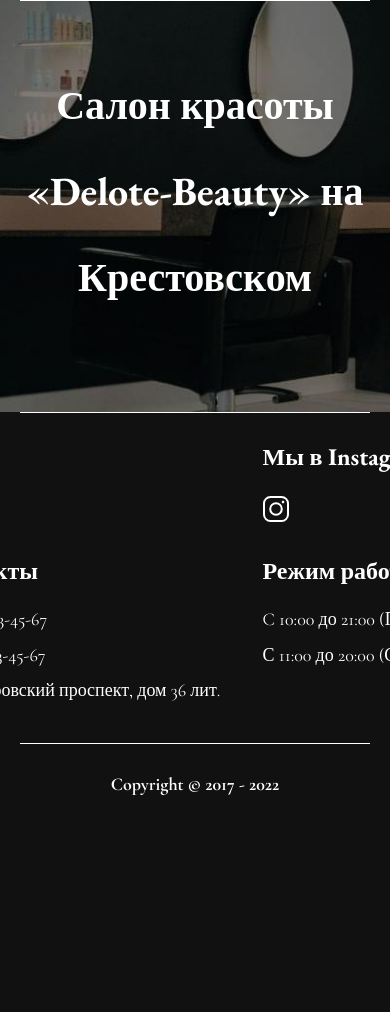
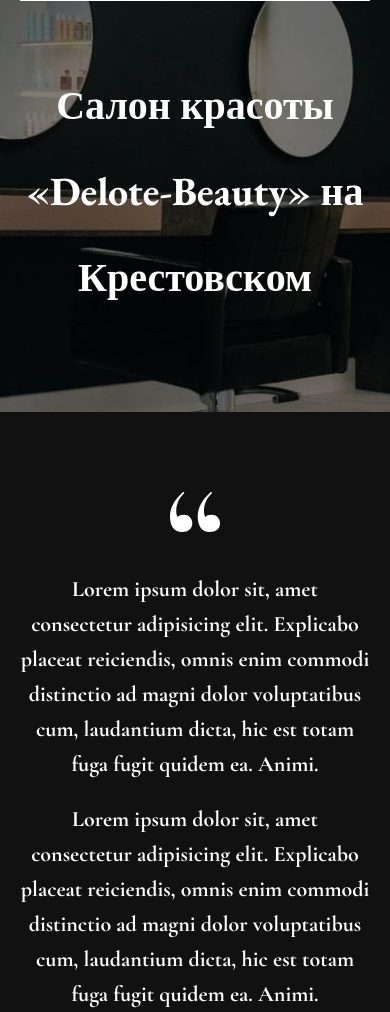
Before and after one commit to Anna-Danilova/Delote-Beauty, a website: page app/index.html in a window 390 px wide. Shown: the part 88-1100 px from the top of the page. Before the commit the page ends 913 px from the top, so only its background shows below. Drawn offline with nearby package versions, Linux system fonts and the light colour scheme.

Commit message:
add DESCRIPTION

```diff
--- a/app/index.html
+++ b/app/index.html
@@ -89,7 +89,19 @@
   </section>
 
   <main>
-
+    <section class="description">
+      <div class="container">
+        <h2 class="visually-hidden">О нашем салоне</h2>
+        <p class="description__text">
+          Lorem ipsum dolor sit, amet consectetur adipisicing elit. Explicabo placeat reiciendis, omnis enim commodi
+          distinctio ad magni dolor voluptatibus cum, laudantium dicta, hic est totam fuga fugit quidem ea. Animi.
+        </p>
+        <p class="description__text">
+          Lorem ipsum dolor sit, amet consectetur adipisicing elit. Explicabo placeat reiciendis, omnis enim commodi
+          distinctio ad magni dolor voluptatibus cum, laudantium dicta, hic est totam fuga fugit quidem ea. Animi.
+        </p>
+      </div>
+    </section>
   </main>
 
   <footer class="footer">
--- a/app/scss/_media.scss
+++ b/app/scss/_media.scss
@@ -61,7 +61,21 @@
     padding: 10px 0;
   }
 
+  .description {
+    padding-bottom: 30px;
+    padding-top: 160px;
 
+    &::before {
+      content: "";
+      position: absolute;
+      right: 50%;
+      margin-right: -30px;
+      top: 60px;
+
+      width: 60px;
+      height: 48px;
+    }
+  }
 
   .footer__wrapper {
     grid-template-columns: 300px 200px;
@@ -85,3 +99,24 @@
     justify-self: start;
   }
 }
+
+
+@media (max-width: 768px) {
+  .description {
+
+    &::before {
+      content: "";
+      position: absolute;
+      right: 50%;
+      margin-right: -25px;
+      top: 80px;
+
+      width: 50px;
+      height: 40px;
+    }
+  }
+
+  .description__text {
+    font-size: 22px;
+  }
+}
--- a/app/scss/style.scss
+++ b/app/scss/style.scss
@@ -160,6 +160,43 @@
   background-color: $main-color;
 }
 
+.description {
+  position: relative;
+  max-width: 856px;
+  margin: 0 auto;
+  padding-top: 244px;
+  padding-bottom: 95px;
+
+  &::before {
+    content: "";
+    position: absolute;
+    right: 50%;
+    margin-right: -40px;
+    top: 120px;
+
+    width: 80px;
+    height: 64px;
+
+    background-image: url(../images/icons/quotes.svg);
+    background-position: center center;
+    background-repeat: no-repeat;
+    background-size: cover;
+  }
+}
+
+.description__text {
+  margin: 0;
+  margin-bottom: 20px;
+
+  font-size: 27px;
+  font-weight: 700;
+  line-height: 35px;
+  text-align: center;
+
+  &:last-child {
+    margin-bottom: 0;
+  }
+}
 
 .footer {
   flex: 0 0 auto;
```
Also changed, not shown: app/pages/index.html (+13 -1 lines), app/css/style.min.css, app/images/icons/quotes.svg (added).
